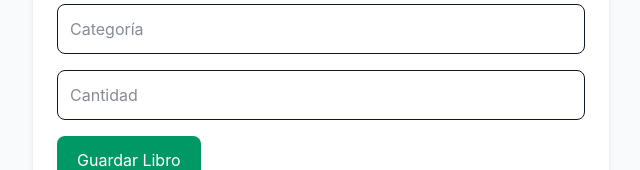
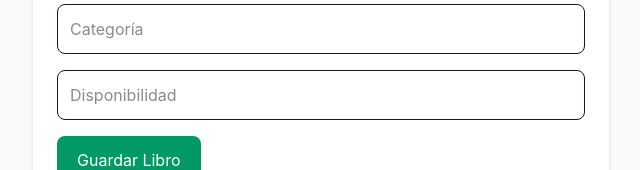
Before and after one commit to AAriela-Rivalta/MVP_Rpggero-Rivalta, a React (Vite) app: page /cargar in a window 1280 px wide. Shown: the part 402-572 px from the top of the page, without its empty margins (31-671 px from the left). Built offline with nearby package versions, Linux system fonts and the light colour scheme.

Commit message:
feat: Cambiar propiedad 'cantidad' a 'disponibilidad' en modelos y componentes de libros

```diff
--- a/server.js
+++ b/server.js
@@ -4,8 +4,8 @@ import {
   getLibros,
   createLibro,
   updateLibro,
+  getLibroById,
 } from "./backend/libroController.js";
-import {getLibros, getLibroById } from "./backend/libroController.js";
 
 const app = express();
 
--- a/src/components/cards.tsx
+++ b/src/components/cards.tsx
@@ -3,7 +3,7 @@ type CardProps = {
   nombre: string;
   descripcion: string;
   categoria: string;
-  cantidad: number;
+  disponibilidad: boolean;
 };
 
 export default function Cards({
@@ -11,7 +11,7 @@ export default function Cards({
   nombre,
   descripcion,
   categoria,
-  cantidad,
+  disponibilidad,
 }: CardProps) {
 
   function verDetalle() {
@@ -69,7 +69,7 @@ ${fechaDevolucion}
 
           <p>
             <span className="font-semibold">Estado:</span>{" "}
-            {cantidad > 0 ? (
+            {disponibilidad? (
               <span className="text-green-600 font-semibold">Disponible</span>
             ) : (
               <span className="text-red-600 font-semibold">No disponible</span>
--- a/src/pages/CargarLibros.tsx
+++ b/src/pages/CargarLibros.tsx
@@ -5,7 +5,7 @@ export default function CargarLibros() {
     nombre: "",
     descripcion: "",
     categoria: "",
-    cantidad: "",
+    disponibilidad: "",
   });
 
   function handleChange(
@@ -28,7 +28,7 @@ export default function CargarLibros() {
         },
         body: JSON.stringify({
           ...formData,
-          cantidad: Number(formData.cantidad),
+          disponibilidad: formData.disponibilidad === "true",
         }),
       });
 
@@ -41,7 +41,7 @@ export default function CargarLibros() {
           nombre: "",
           descripcion: "",
           categoria: "",
-          cantidad: "",
+          disponibilidad: "",
         });
       } else {
         alert("Error al cargar libro");
@@ -84,10 +84,10 @@ export default function CargarLibros() {
         />
 
         <input
-          type="number"
-          name="cantidad"
-          placeholder="Cantidad"
-          value={formData.cantidad}
+          type="text"
+          name="disponibilidad"
+          placeholder="Disponibilidad"
+          value={formData.disponibilidad}
           onChange={handleChange}
           className="w-full rounded-lg border p-3"
         />
--- a/src/pages/EditarLibros.tsx
+++ b/src/pages/EditarLibros.tsx
@@ -6,7 +6,7 @@ export default function EditarLibros() {
     nombre: "",
     descripcion: "",
     categoria: "",
-    cantidad: "",
+    disponibilidad: "",
   });
 
   function handleChange(
@@ -33,7 +33,7 @@ export default function EditarLibros() {
             nombre: formData.nombre,
             descripcion: formData.descripcion,
             categoria: formData.categoria,
-            cantidad: Number(formData.cantidad),
+            disponibilidad: formData.disponibilidad,
           }),
         }
       );
@@ -92,10 +92,10 @@ export default function EditarLibros() {
         />
 
         <input
-          type="number"
-          name="cantidad"
-          placeholder="Cantidad"
-          value={formData.cantidad}
+          type="text"
+          name="disponibilidad"
+          placeholder="Disponibilidad"
+          value={formData.disponibilidad}
           onChange={handleChange}
           className="w-full rounded-lg border p-3"
         />
--- a/src/pages/LibrosPage.tsx
+++ b/src/pages/LibrosPage.tsx
@@ -25,7 +25,7 @@ export default function LibrosPage() {
           nombre={libro.nombre}
           descripcion={libro.descripcion}
           categoria={libro.categoria}
-          cantidad={libro.cantidad}
+          disponibilidad={libro.disponibilidad}
         />
       ))}
     </div>
```
Also changed, not shown: 2 other files (tests, documents, lock files or other folders).
